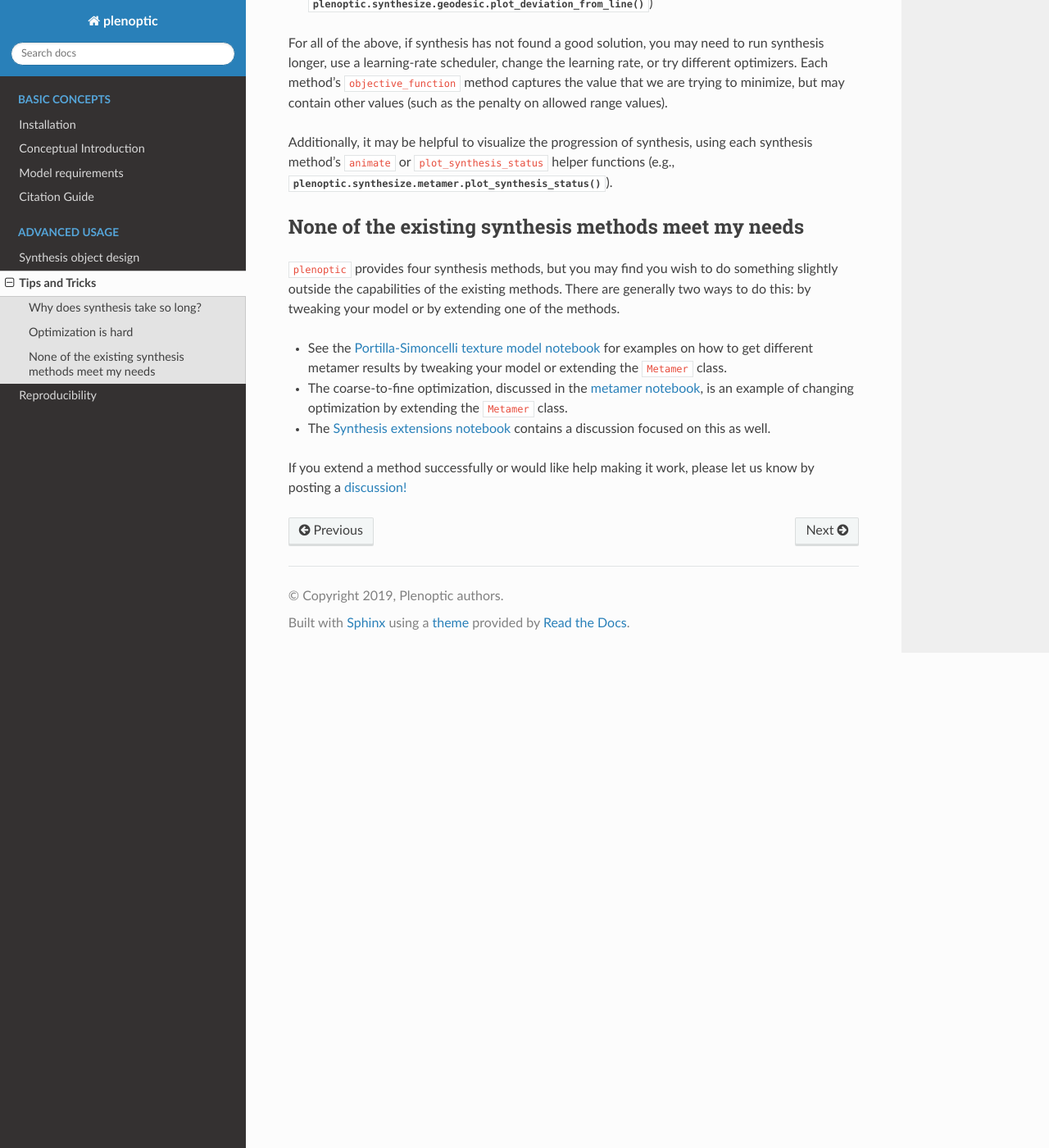
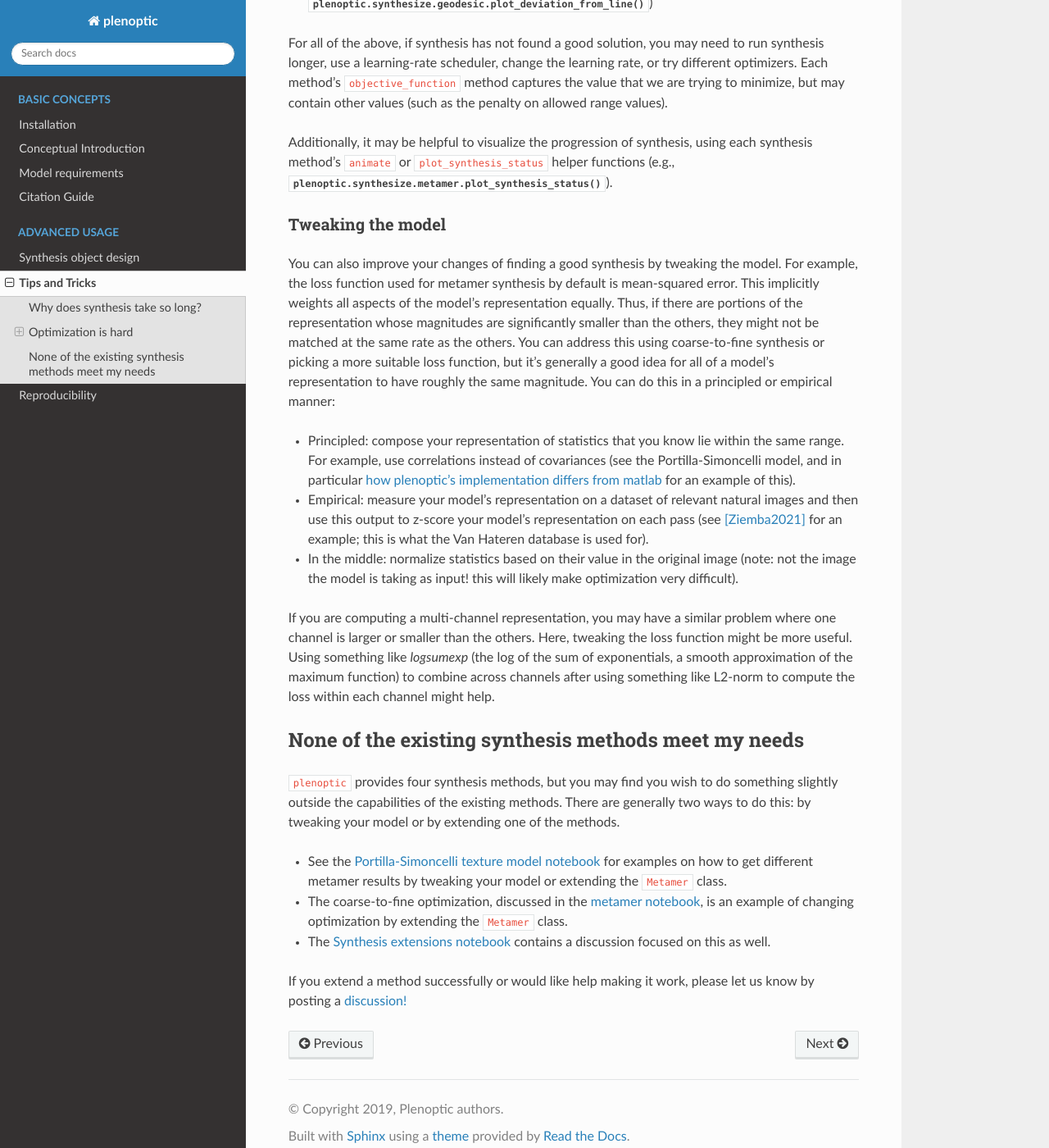
Before and after one commit to plenoptic-org/plenoptic, a Sphinx documentation site: the page built from docs/tips.rst, in a window 1280 px wide and 1400 px high, scrolled down 979 px. Shown: the whole window at 82% size. Built offline with Sphinx 7.4.7 and the Read the Docs theme 2.0.0, drawn with Linux system fonts in a browser that asks for light colours; pages that are not in the unit, such as notebooks, are missing from menus; the version number could not be read and is left out.

Commit message:
adds new section to tips

```diff
--- a/docs/tips.rst
+++ b/docs/tips.rst
@@ -36,7 +36,7 @@
 - For metamers, this means double-checking that the difference between the model
   representation of the metamer and the target image is small enough. If your
   model's representation is multi-scale, trying coarse-to-fine optimization may
-  help (see `notebook <tutorials/06_Metamer.html#Coarse-to-fine-optimization>`_
+  help (see `notebook <tutorials/intro/06_Metamer.html#Coarse-to-fine-optimization>`_
   for details).
 - For MAD competition, this means double-checking that the reference metric is
   constant and that the optimized metric has converged at a lower or higher
@@ -59,6 +59,40 @@
 each synthesis method's ``animate`` or ``plot_synthesis_status`` helper
 functions (e.g., :func:`plenoptic.synthesize.metamer.plot_synthesis_status`).
 
+Tweaking the model
+------------------
+
+You can also improve your changes of finding a good synthesis by tweaking the
+model. For example, the loss function used for metamer synthesis by default is
+mean-squared error. This implicitly weights all aspects of the model's
+representation equally. Thus, if there are portions of the representation whose
+magnitudes are significantly smaller than the others, they might not be matched
+at the same rate as the others. You can address this using coarse-to-fine
+synthesis or picking a more suitable loss function, but it's generally a good
+idea for all of a model's representation to have roughly the same magnitude. You
+can do this in a principled or empirical manner:
+
+- Principled: compose your representation of statistics that you know lie within
+  the same range. For example, use correlations instead of covariances (see the
+  Portilla-Simoncelli model, and in particular `how plenoptic's implementation
+  differs from matlab
+  <tutorials/models/Metamer-Portilla-Simoncelli#7.-Notable-differences-between-Matlab-and-Python-Implementations>`_
+  for an example of this).
+- Empirical: measure your model's representation on a dataset of relevant
+  natural images and then use this output to z-score your model's representation
+  on each pass (see [Ziemba2021]_ for an example; this is what the Van Hateren
+  database is used for).
+- In the middle: normalize statistics based on their value in the original image
+  (note: not the image the model is taking as input! this will likely make
+  optimization very difficult).
+
+If you are computing a multi-channel representation, you may have a similar
+problem where one channel is larger or smaller than the others. Here, tweaking
+the loss function might be more useful. Using something like `logsumexp` (the
+log of the sum of exponentials, a smooth approximation of the maximum function)
+to combine across channels after using something like L2-norm to compute the
+loss within each channel might help.
+
 None of the existing synthesis methods meet my needs
 ====================================================
 
@@ -79,4 +113,4 @@
 
 If you extend a method successfully or would like help making it work, please
 let us know by posting a `discussion!
-<https://github.com/Flatiron-CCN/plenoptic/discussions>`_
+<https://github.com/LabForComputationalVision/plenoptic/discussions>`_
```
